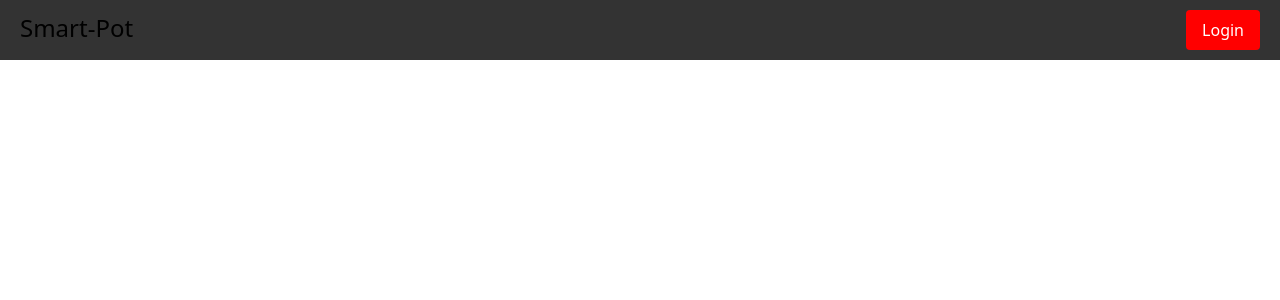
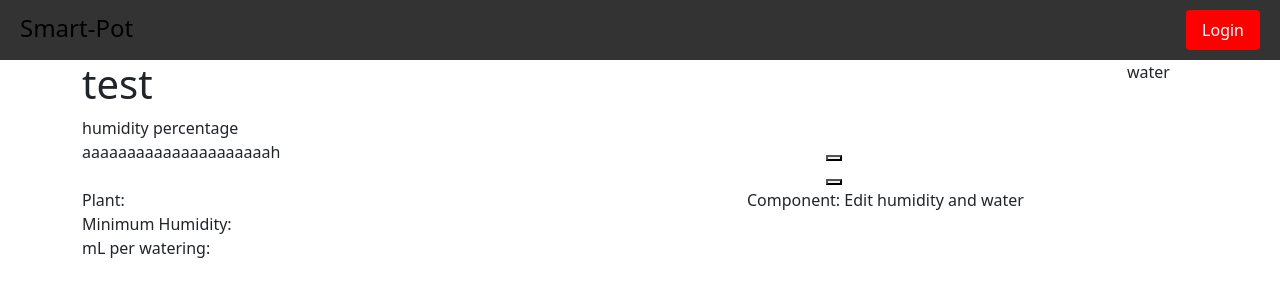
Before and after one commit to Zenbax/smart-pot, a React (Create React App) app in the folder Frontend/: page /21938 in a window 1280 px wide. Shown: the top 300 px of the page. Built offline with nearby package versions, Linux system fonts and the light colour scheme; no server answers.

Commit message:
Bootstrap logic/layout i potdetails

```diff
--- a/Frontend/src/Pages/PotDetails.js
+++ b/Frontend/src/Pages/PotDetails.js
@@ -1,6 +1,8 @@
 import { useEffect, useState } from "react";
 import { useParams } from "react-router-dom"
 import { getPotFromId } from "../API/API_config";
+import PotDataChart from "../Components/PotDataChart";
+
 export default function PotDetails(){
     const {potID} = useParams();
     const [pot, setPot] = useState();
@@ -17,7 +19,63 @@ export default function PotDetails(){
 
 
     return(
-
-        <h1>{pot?.nameOfPot}</h1>
+    <div class='container'>
+        <div class='row'>
+            <div class="col-md-8">
+                <div class='row'>
+                    <div class='col-md-12'>
+                        <h1>{pot?.NameOfpot} test</h1>
+                    </div>
+                    <div class='col-md-12'>
+                        humidity percentage
+                    </div>
+                </div>
+            </div>
+            <div class='col-md-4'>
+                <div class='row'>
+                    <div class="col-md-9">
+                        <img></img>
+                    </div>
+                    <div class="col-md-3">
+                        water
+                    </div>
+                </div>
+            </div>
+        <div class='row'>
+            <div class='col-lg-8'>
+            {pot && <PotDataChart potID={potID} />}
+            aaaaaaaaaaaaaaaaaaaaah
+            </div>
+                <div class='col-lg-4'>
+                    <div class='row'>
+                        <div class='col-lg-12'>
+                            <button></button>
+                        </div>
+                        <div class='col-lg-12'>
+                            <button></button>
+                        </div>
+                    </div>
+                </div>
+            </div>
+        </div>
+        <div class='row'>
+            <div class='col-md-7'>
+                <div class='row'>
+                    <div class='col-md-12'>
+                        Plant:
+                    </div>
+                    <div class='col-md-12'>
+                        Minimum Humidity:
+                    </div>
+                    <div class='col-md-12'>
+                        mL per watering:
+                    </div>
+                </div>
+            </div>
+            <div class='col-md-5'>
+                Component: Edit humidity and water
+            </div>
+        </div>
+    </div>
     );
 }
```
